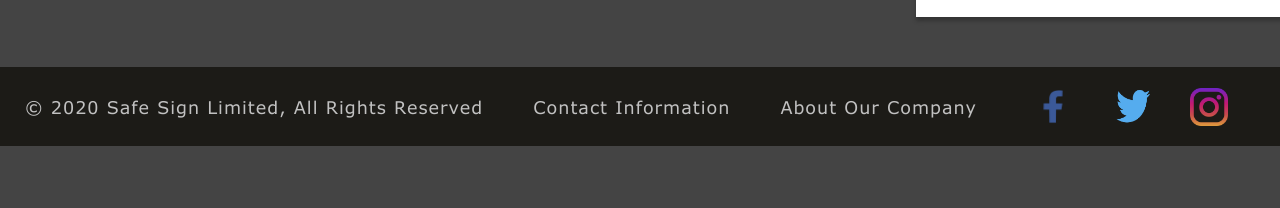
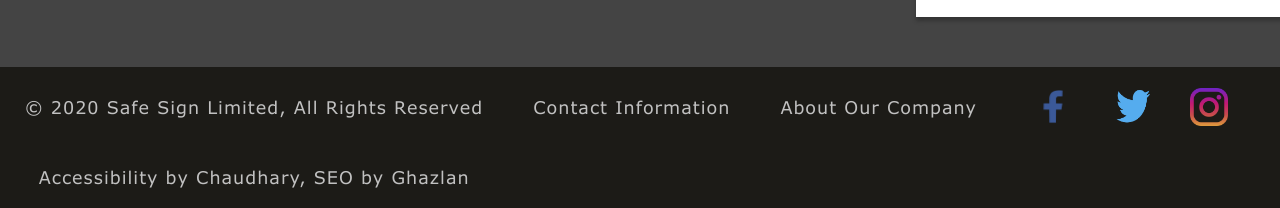
Before and after one commit to brishnafarahi/safe_signs_limited, a plain HTML site: page docs/index.html in a window 1280 px wide. Shown: the part 1959-2167 px from the top of the page. Before the commit the page ends 2105 px from the top, so only its background shows below. Drawn offline with Linux system fonts and the light colour scheme.

Commit message:
responsibilities added

```diff
--- a/docs/css/styles.css
+++ b/docs/css/styles.css
@@ -150,7 +150,7 @@ footer {
     padding: 10px;
 }
 
-.copyright, .footer-items > a {
+.copyright, .footer-items > a, .duties{
     font-family: Verdana, Helvetica, sans-serif;
     font-size: 1.1rem;
     letter-spacing: 1px;
--- a/docs/index.html
+++ b/docs/index.html
@@ -167,6 +167,7 @@
                                                                                                          width="38"/></a>
             </div>
         </div>
+        <div class="duties">Accessibility by Chaudhary, SEO by Ghazlan</div>
     </div>
 </footer>
 
```
